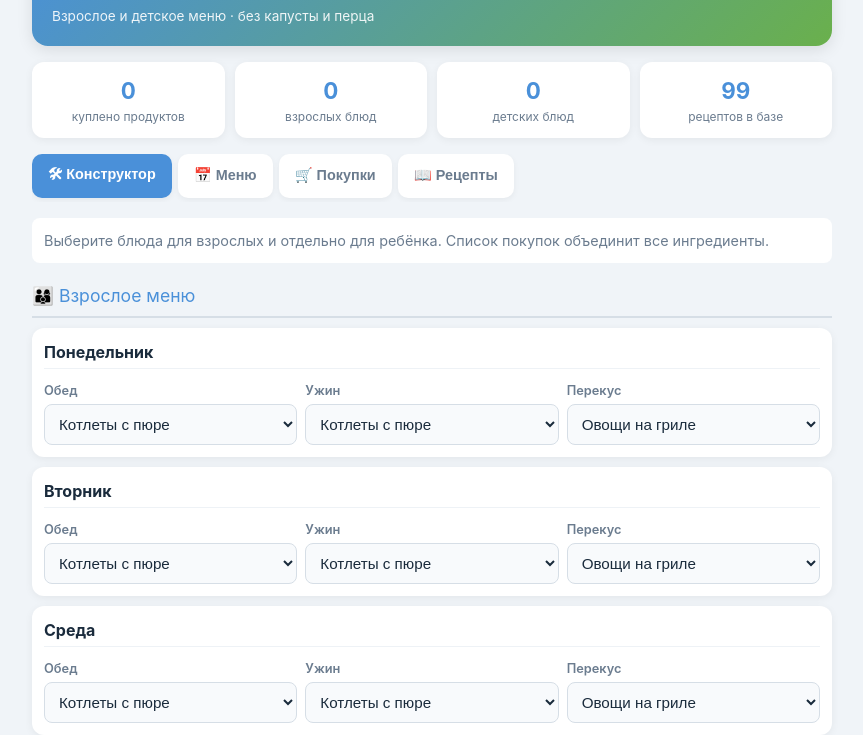
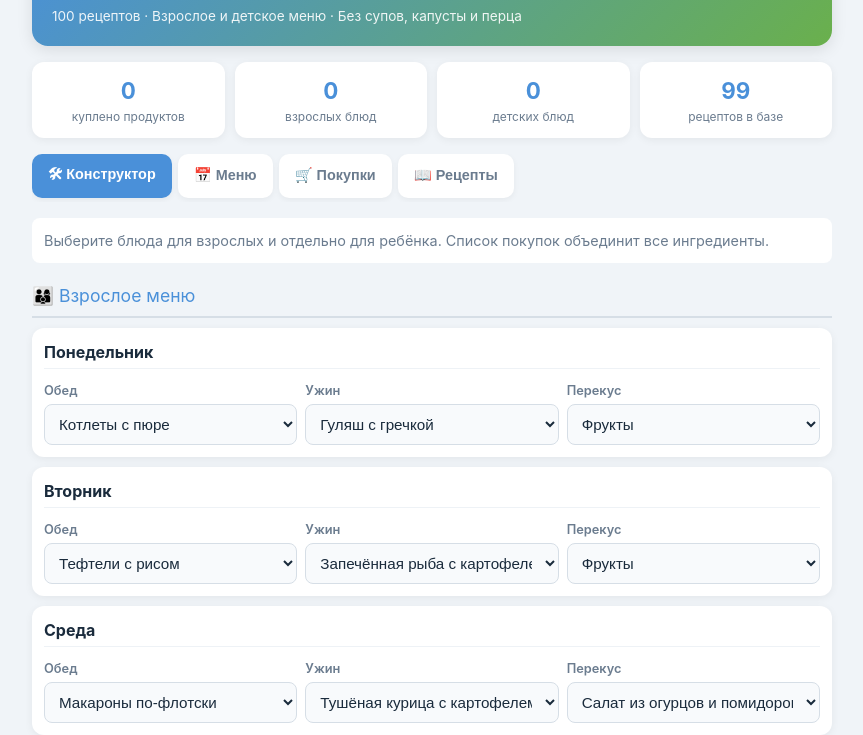
Before and after one commit to foxmaksim92-sketch/cooking-menu, a plain HTML site: page index.html in a window 1280 px wide. Shown: the part 68-803 px from the top of the page, without its empty margins (208-1071 px from the left). Drawn offline with Linux system fonts and the light colour scheme.

Commit message:
Update index.html

```diff
--- a/index.html
+++ b/index.html
@@ -179,7 +179,7 @@
 
   <header>
     <h1>🍲 Семейное меню</h1>
-    <p>Взрослое и детское меню · без капусты и перца</p>
+    <p>100 рецептов · Взрослое и детское меню · Без супов, капусты и перца</p>
   </header>
 
   <div class="stats">
@@ -241,24 +241,25 @@
 
 <script>
   // ---------- НАСТРОЙКИ НЕДЕЛИ ПО УМОЛЧАНИЮ ----------
+  // Используем новые ID из обновленной базы (с префиксами a_ и k_)
   const defaultWeek = {
     adult: {
-      "Понедельник": { "Обед": "kotleti", "Ужин": "gulyash", "Перекус": "frukti" },
-      "Вторник": { "Обед": "tefteli", "Ужин": "riba", "Перекус": "frukti" },
-      "Среда": { "Обед": "pasta_flotski", "Ужин": "kurica_tushenaya", "Перекус": "frukti" },
-      "Четверг": { "Обед": "kotleti", "Ужин": "kotlety_grachka", "Перекус": "frukti" },
-      "Пятница": { "Обед": "riba", "Ужин": "tefteli", "Перекус": "frukti" },
-      "Суббота": { "Обед": "shangi", "Ужин": "pasta_flotski", "Перекус": "frukti" },
-      "Воскресенье": { "Обед": "kurica_tushenaya", "Ужин": "kotlety_grachka", "Перекус": "frukti" }
+      "Понедельник": { "Обед": "a_kotleti", "Ужин": "a_gulyash", "Перекус": "a_frukti" },
+      "Вторник": { "Обед": "a_tefteli", "Ужин": "a_riba", "Перекус": "a_frukti" },
+      "Среда": { "Обед": "a_pasta_flotski", "Ужин": "a_kurica_tushenaya", "Перекус": "a_salat_ovoshchnoy" },
+      "Четверг": { "Обед": "a_kotleti", "Ужин": "a_kotlety_grachka", "Перекус": "a_yogurt" },
+      "Пятница": { "Обед": "a_plov", "Ужин": "a_tefteli", "Перекус": "a_frukti" },
+      "Суббота": { "Обед": "a_shangi", "Ужин": "a_pasta_flotski", "Перекус": "a_pechenoe_yabloko" },
+      "Воскресенье": { "Обед": "a_tushenaya_kartoshka", "Ужин": "a_ryba_duhovka", "Перекус": "a_salat_morkov" }
     },
     kid: {
-      "Понедельник": { "Обед": "kid_parovye_tefteli", "Ужин": "kid_kartofel_pure", "Перекус": "kid_frukti" },
-      "Вторник": { "Обед": "kid_sup_pure", "Ужин": "kid_kurinye_ezhiki", "Перекус": "kid_frukti" },
-      "Среда": { "Обед": "kid_frikadelki", "Ужин": "kid_omlet", "Перекус": "kid_zapekanka" },
-      "Четверг": { "Обед": "kid_ovoshnoe_ragu", "Ужин": "kid_parovye_tefteli", "Перекус": "kid_frukti" },
-      "Пятница": { "Обед": "kid_sup_pure", "Ужин": "kid_kartofel_pure", "Перекус": "kid_frukti" },
-      "Суббота": { "Обед": "kid_frikadelki", "Ужин": "kid_kurinye_ezhiki", "Перекус": "kid_zapekanka" },
-      "Воскресенье": { "Обед": "kid_ovoshnoe_ragu", "Ужин": "kid_omlet", "Перекус": "kid_frukti" }
+      "Понедельник": { "Обед": "k_parovye_tefteli", "Ужин": "k_kartofel_pure", "Перекус": "k_frukti" },
+      "Вторник": { "Обед": "k_kurinye_ezhiki", "Ужин": "k_riba_par", "Перекус": "k_frukti" },
+      "Среда": { "Обед": "k_ovoshnoe_ragu", "Ужин": "k_omlet", "Перекус": "k_zapekanka" },
+      "Четверг": { "Обед": "k_kartofel_myaso", "Ужин": "k_parovye_tefteli", "Перекус": "k_frukti" },
+      "Пятница": { "Обед": "k_ris_kurica", "Ужин": "k_kartofel_pure", "Перекус": "k_banan_kefir" },
+      "Суббота": { "Обед": "k_kotlety_kurinye", "Ужин": "k_kurinye_ezhiki", "Перекус": "k_syrniki" },
+      "Воскресенье": { "Обед": "k_ovoshnoe_ragu", "Ужин": "k_omlet", "Перекус": "k_frukti" }
     }
   };
 
@@ -266,9 +267,9 @@
   const mealTypes = ["Обед", "Ужин", "Перекус"];
 
   // Состояние
-  let currentWeek = JSON.parse(localStorage.getItem('app_week_menu_v3')) || JSON.parse(JSON.stringify(defaultWeek));
-  let shopState = JSON.parse(localStorage.getItem('app_shops_v3')) || {};
-  let mealState = JSON.parse(localStorage.getItem('app_meals_v3')) || {};
+  let currentWeek = JSON.parse(localStorage.getItem('app_week_menu_v4')) || JSON.parse(JSON.stringify(defaultWeek));
+  let shopState = JSON.parse(localStorage.getItem('app_shops_v4')) || {};
+  let mealState = JSON.parse(localStorage.getItem('app_meals_v4')) || {};
 
   function getRecipeById(id) {
     // Ищем в базе данных из recipes.js
@@ -291,6 +292,7 @@
       mealTypes.forEach(meal => {
         const selectedId = currentWeek.adult[day][meal];
         let options = recipeDB.filter(r => r.category === 'adult');
+        // Фильтрация по типу блюда (обед/ужин/перекус)
         if (meal === 'Обед') options = options.filter(r => r.type === 'обед' || r.type === 'ужин');
         else if (meal === 'Ужин') options = options.filter(r => r.type === 'ужин' || r.type === 'обед');
         else options = options.filter(r => r.type === 'перекус');
@@ -383,7 +385,7 @@
       cb.addEventListener('change', (e) => {
         const id = e.target.id;
         mealState[id] = e.target.checked;
-        localStorage.setItem('app_meals_v3', JSON.stringify(mealState));
+        localStorage.setItem('app_meals_v4', JSON.stringify(mealState));
         document.getElementById('wrap-' + id).classList.toggle('done', e.target.checked);
         updateStats();
       });
@@ -441,7 +443,7 @@
       cb.addEventListener('change', (e) => {
         const id = e.target.id;
         shopState[id] = e.target.checked;
-        localStorage.setItem('app_shops_v3', JSON.stringify(shopState));
+        localStorage.setItem('app_shops_v4', JSON.stringify(shopState));
         document.getElementById('wrap-' + id).classList.toggle('done', e.target.checked);
         updateStats();
       });
@@ -496,7 +498,7 @@
   }
 
   function saveAndRenderAll() {
-    localStorage.setItem('app_week_menu_v3', JSON.stringify(currentWeek));
+    localStorage.setItem('app_week_menu_v4', JSON.stringify(currentWeek));
     renderMenu();
     renderShoppingList();
   }
@@ -512,7 +514,7 @@
   document.getElementById('resetShop').addEventListener('click', () => {
     if(!confirm('Снять все галочки с продуктов?')) return;
     shopState = {};
-    localStorage.removeItem('app_shops_v3');
+    localStorage.removeItem('app_shops_v4');
     renderShoppingList();
   });
 
```
